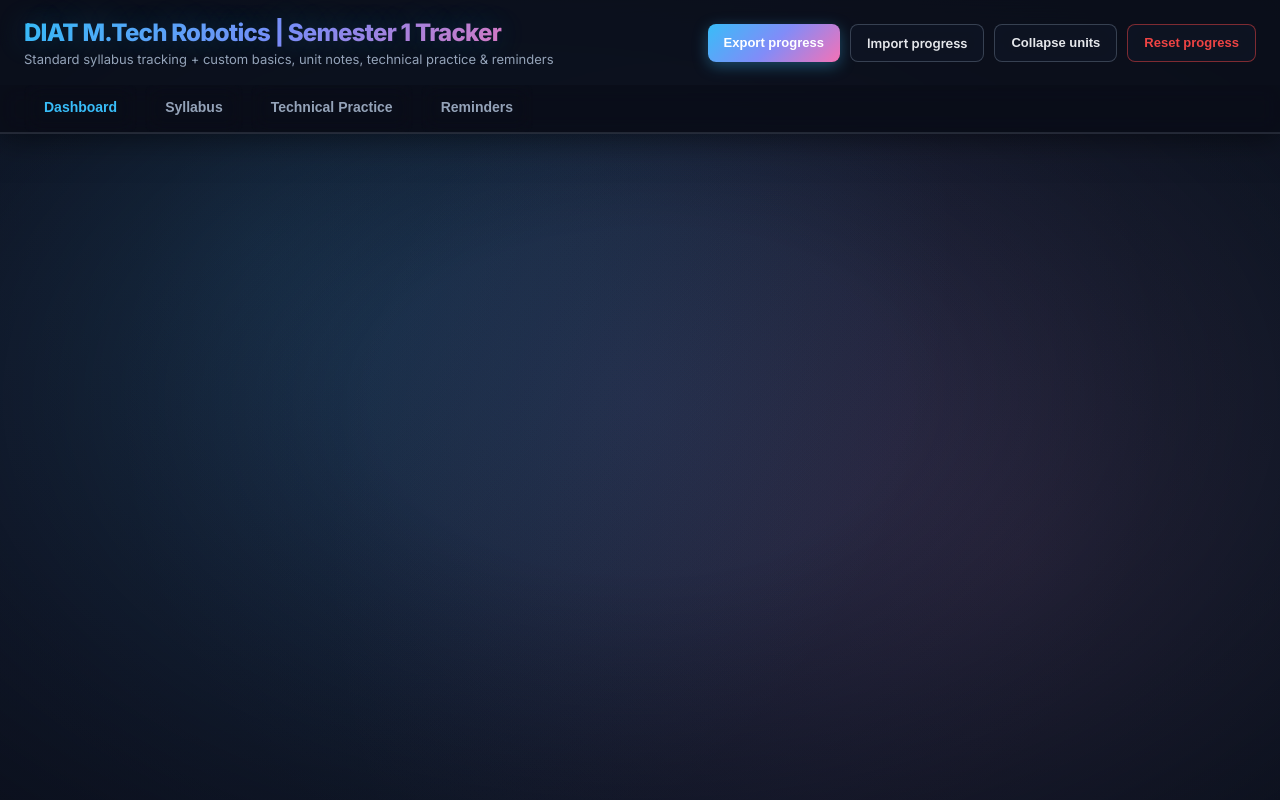
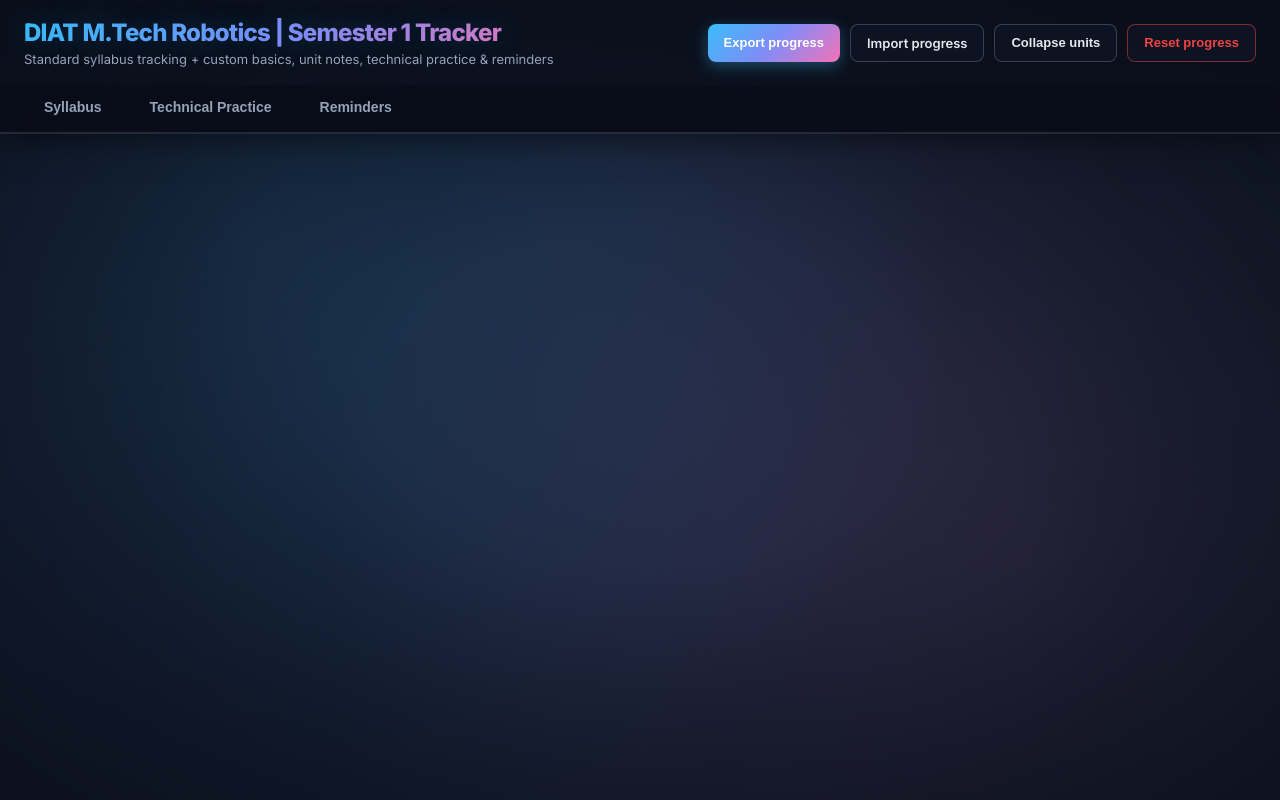
Before and after one commit to kaustubhpatil111/syllabus, a plain HTML site: page index.html in a window 1280 px wide. Drawn offline with Linux system fonts and the light colour scheme.

Commit message:
dashbord tab removed

```diff
--- a/index.html
+++ b/index.html
@@ -23,7 +23,7 @@
     </div>
   </div>
   <nav class="tabs">
-    <button class="tab-btn active" data-tab="dashboard">Dashboard</button>
+
     <button class="tab-btn" data-tab="syllabus">Syllabus</button>
     <button class="tab-btn" data-tab="practice">Technical Practice</button>
     <button class="tab-btn" data-tab="reminders">Reminders</button>
```
